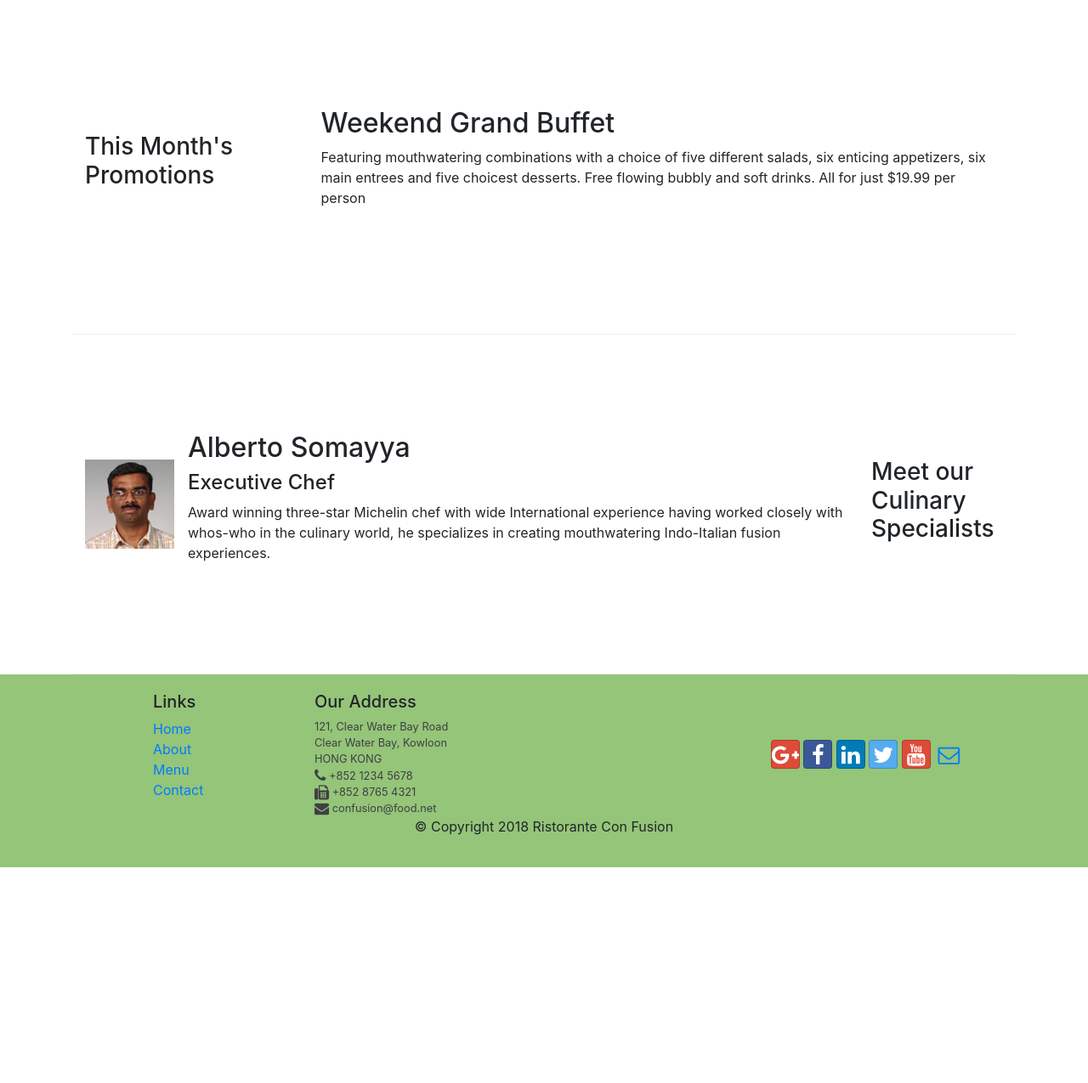
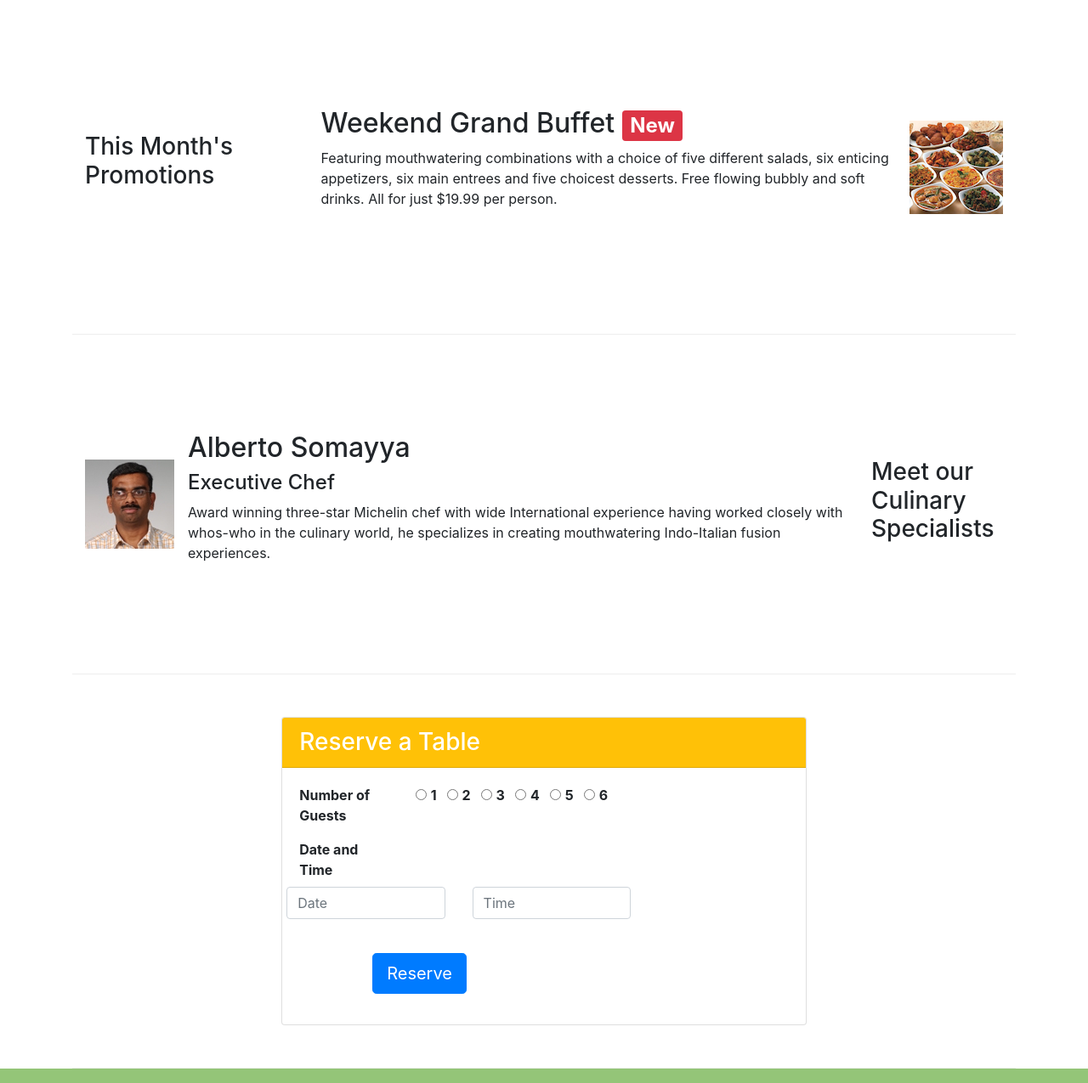
Before and after one commit to MahbubHossainFaisal/Bootstrap4, a website: page index.html in a window 1280 px wide. Shown: the part 740-2015 px from the top of the page at 85% size. Before the commit the page ends 1761 px from the top, so only its background shows below. Drawn offline with nearby package versions, Linux system fonts and the light colour scheme.

Commit message:
Assignment two

```diff
--- a/index.html
+++ b/index.html
@@ -51,6 +51,9 @@
                 <div class="col-12 col-sm align-self-center">
                     <img src="img/logo.png" class="img-fluid">
                 </div>
+                <div class="col-12 col-sm align-self-center">
+                    <a role="button" href="#click" class="btn btn-block btn-warning mt-2" style="font-size: large;" ><strong>Reserve Table</strong></a>
+                </div>
             </div>
         </div>
     </header>
@@ -79,9 +82,17 @@
                 <h3>This Month's Promotions</h3>
             </div>
             <div class="col-12 col-sm col-md">
-                <h2>Weekend Grand Buffet</h2>
-                <p>Featuring mouthwatering combinations with a choice of five different salads, six enticing appetizers, six main entrees and five choicest desserts. Free flowing bubbly and soft drinks. All for just $19.99 per person
-                </p>
+                <div class="media">
+                    <div class="media-body">
+                        <h2 class="mt-auto">Weekend Grand Buffet <span class="badge badge-danger">New</span></h2>
+                        <p class="d-none d-sm-block">Featuring mouthwatering combinations with a choice of five different salads, six enticing appetizers,
+                             six main entrees and five choicest desserts. Free flowing bubbly and soft drinks.
+                              All for just $19.99 per person.
+                        </p>
+                    </div>
+                    <span><img class="d-flex ml-3 mt-3 image-thumbnail align-self-center" src="img/buffet.png" alt="buffet"></span>
+
+                </div>
             </div>
         </div>
 
@@ -95,12 +106,87 @@
                     <div class="media-body">
                         <h2 class="mt-0">Alberto Somayya</h2>
                         <h4>Executive Chef</h4>
-                        <p>Award winning three-star Michelin chef with wide International experience having worked closely with whos-who in the culinary world, he specializes in creating mouthwatering Indo-Italian fusion experiences. </p>
+                        <p class="d-none d-sm-block">Award winning three-star Michelin chef with wide International experience having worked closely with whos-who in the culinary world, he specializes in creating mouthwatering Indo-Italian fusion experiences. </p>
                     </div>
                 </div>
+            </div>
+        </div>
+        <div class="row row-content justify-content-center">
+            <div class="col-sm-7 col-offset-2">
+                <div class="card">
+                    <h3 class="card-header text-white bg-warning "> Reserve a Table </h3>
+                    <div class="card-body">
+                        <form id="click">
+                        <dl class="row">
+                            <dt class="col-sm-3">Number of Guests</dt>
+                            <dd>
+                                <div class="form-check form-check-inline">
+                                    <input class="form-check-input" type="radio" name="selected" id="one" value="1">
+                                    <label class="form-check-label" for="one"><strong>1</strong></label>
+                                  </div>
+                            </dd>
+                            <dd>
+                                <div class="form-check form-check-inline">
+                                    <input class="form-check-input" type="radio" name="selected" id="two" value="2">
+                                    <label class="form-check-label" for="two"><strong>2</strong></label>
+                                  </div>
+                            </dd>
+                            <dd>
+                                <div class="form-check form-check-inline">
+                                    <input class="form-check-input" type="radio" name="selected" id="three" value="3">
+                                    <label class="form-check-label" for="three"><strong>3</strong></label>
+                                  </div>
+                            </dd>
+                            <dd>
+                                <div class="form-check form-check-inline">
+                                    <input class="form-check-input" type="radio" name="selected" id="four" value="4">
+                                    <label class="form-check-label" for="four"><strong>4</strong></label>
+                                  </div>
+                            </dd>
+                            <dd>
+                                <div class="form-check form-check-inline">
+                                    <input class="form-check-input" type="radio" name="selected" id="five" value="5">
+                                    <label class="form-check-label" for="one"><strong>5</strong></label>
+                                  </div>
+                            </dd>
+                            <dd>
+                                <div class="form-check form-check-inline">
+                                    <input class="form-check-input" type="radio" name="selected" id="six" value="6">
+                                    <label class="form-check-label" for="six"><strong>6</strong></label>
+                                  </div>
+                            </dd>
 
+                        </dl>
 
+                        <dl class="row">
+
+                            <dt class="col-sm-2">Date and Time</dt>
+                            <dd class="">
+
+                                    <div class="form-group col-sm-4 form-check-inline mt-2">
+                                        <input type="text" class="form-control" id="date" placeholder="Date">
+                                    </div>
+
+                                    <div class="form-group col-sm-4 form-check-inline">
+                                        <input type="text" class="form-control" id="time" placeholder="Time">
+                                    </div>
+
+                            </dd>
+
+                        </dl>
+                       <dl class="row">
+                        <div class="offset-2">
+                            <button class="btn btn-primary btn-lg">Reserve</button>
+                        </div>
+                       </dl>
+
+                    </form>
+
+                    </div>
+
+                </div>
             </div>
+
         </div>
     </div>
 
```
